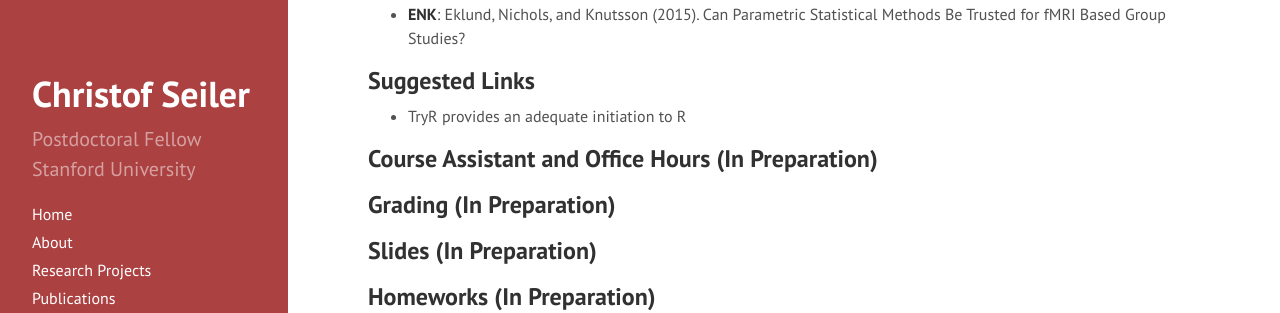
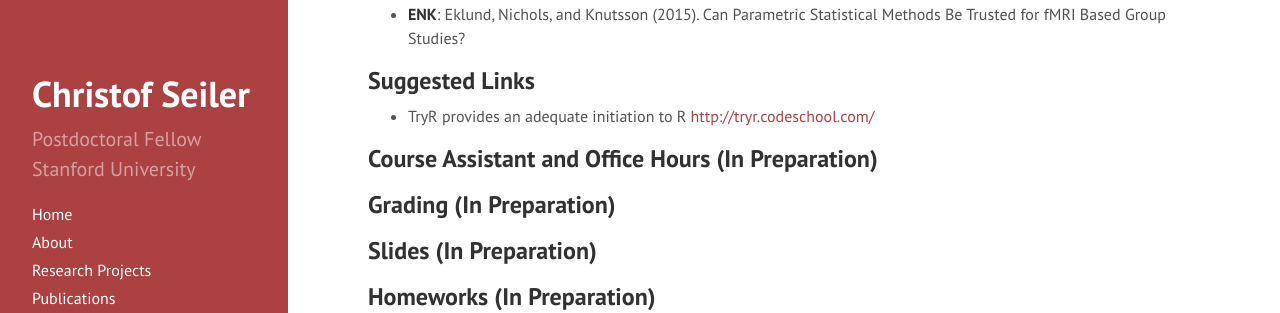
Before and after one commit to ChristofSeiler/ChristofSeiler.github.io, a Jekyll site: the page built from teaching.md, in a window 1280 px wide and 1229 px high. Shown: the part 789-1102 px from the top of the window. Built offline with Jekyll 4.4.1, drawn with Linux system fonts in a browser that asks for light colours; some of the changed lines change nothing that is shown.

Commit message:
fix link

```diff
--- a/teaching.md
+++ b/teaching.md
@@ -28,7 +28,7 @@ Nonparametric analogs of the one- and two-sample t-tests and analysis of varianc
 * **ENK**: Eklund, Nichols, and Knutsson (2015). Can Parametric Statistical Methods Be Trusted for fMRI Based Group Studies?
 
 ## Suggested Links
-* TryR provides an adequate initiation to R [](http://tryr.codeschool.com/)
+* TryR provides an adequate initiation to R [http://tryr.codeschool.com/](http://tryr.codeschool.com/)
 
 ## Course Assistant and Office Hours (In Preparation)
 
```
